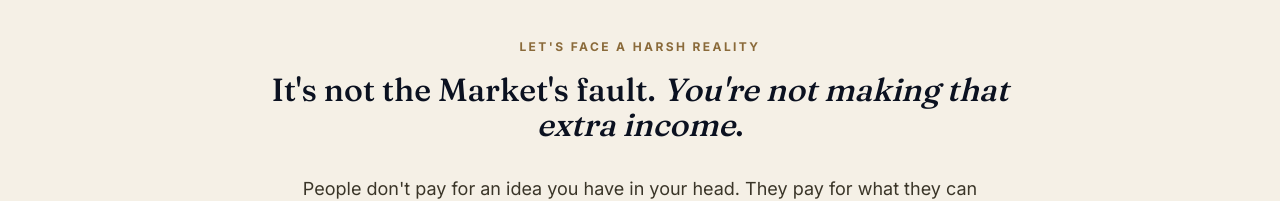
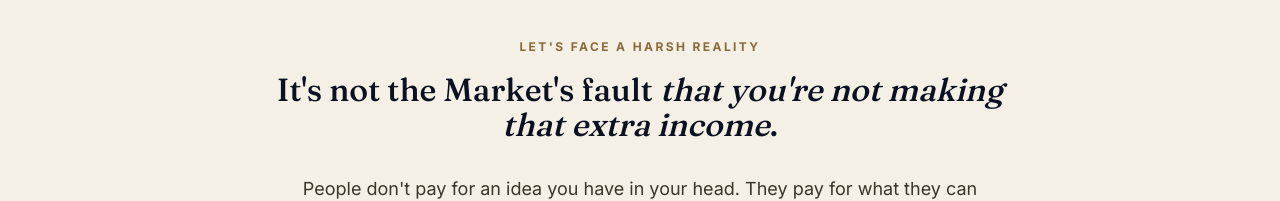
Before and after one commit to reuben200/kti-webinar, a React (Vite) app: page / in a window 1280 px wide. Shown: the part 742-943 px from the top of the page. Built offline with nearby package versions, Linux system fonts and the light colour scheme; no server answers.

Commit message:
Fix grammar in Teachers component text

```diff
--- a/src/components/Teachers.jsx
+++ b/src/components/Teachers.jsx
@@ -8,7 +8,7 @@ export default function Teachers() {
         </div>
 
         <h2 className="font-display font-medium text-ink leading-[1.1] mb-8 text-[22px] sm:text-[32px]">
-        It's not the Market's fault. <span className="italic">You're not making that extra income</span>.
+        It's not the Market's fault <span className="italic">that you're not making that extra income</span>.
         </h2>
 
         <p className="text-[18px] leading-relaxed text-[#3A3528] mb-12 max-w-[700px] mx-auto">
```
